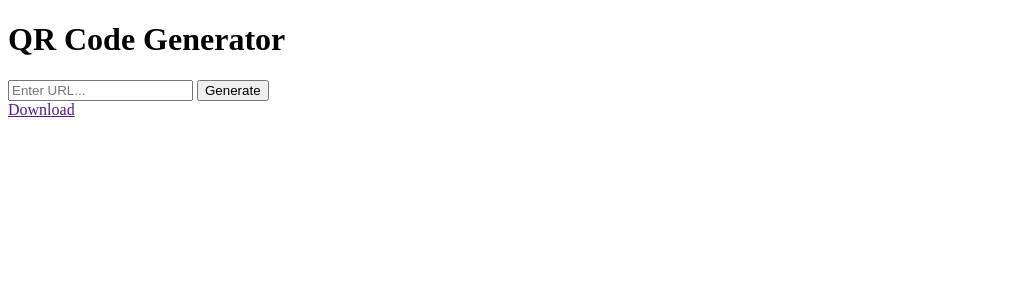
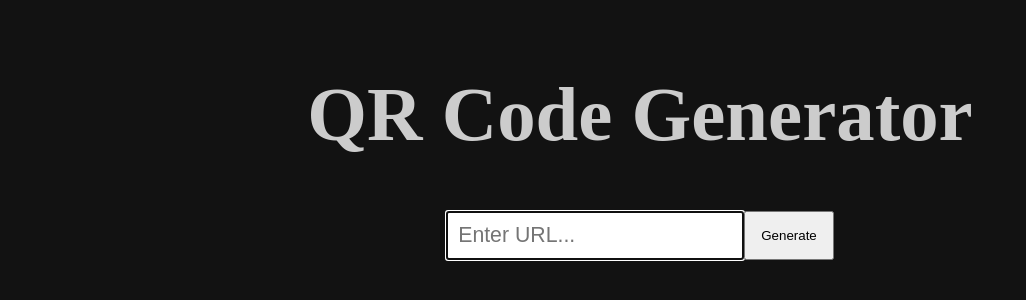
Before and after one commit to JulianIrmer/qr-code-generator, a website: page views/index.html in a window 1280 px wide. Shown: the whole page, without its empty margins (0-1026 px from the left). Drawn offline with Linux system fonts and the light colour scheme.

Commit message:
improve markup and styles

```diff
--- a/views/index.html
+++ b/views/index.html
@@ -13,15 +13,13 @@
             <h1>QR Code Generator</h1>
         </div>
         <div class="action-wrapper">
-            <input class="js-input" type="text" placeholder="Enter URL...">
+            <input class="js-input" autofocus type="text" placeholder="Enter URL...">
             <button class="js-generate">Generate</button>
         </div>
 
         <div class="result-wrapper">
-            <div class="js-result">
-
-            </div>
-            <a href="" class="js-save">Download</a>
+            <div class="js-result"></div>
+            <a href="" class="js-save hidden">Download QR Code</a>
         </div>
     </div>
     <script src="main.js"></script>
--- a/views/main.js
+++ b/views/main.js
@@ -32,6 +32,7 @@ function showCode(data) {
     qrcode.src = data;
     link.download = 'your_qr_code';
     link.href = data;
+    link.classList.remove('hidden');
     container.appendChild(qrcode);
 }
 
--- a/views/style.css
+++ b/views/style.css
@@ -1,15 +1,48 @@
+body {
+    margin: 0;
+    padding: 0;
+    background-color: #121212;
+}
 .wrapper {
-
+    background-color: #121212;
+    color: #cccccc;
+    padding: 20px;
+    margin: 0 auto;
+    text-align: center;
 }
 
 .header {
-
+    font-size: 3vw;;
 }
 
 .action-wrapper {
+    display: flex;
+    justify-content: center;
+}
 
+.js-input {
+    padding: 10px;
+    font-size: 133%;
+}
+
+.js-generate {
+    padding: 15px;
 }
 
 .result-wrapper {
+    margin-top: 30px;
+}
 
+.js-save {
+    display: inline-block;
+    color: #cccccc;
+    text-decoration: underline;
+    font-size: 2vw;
+    margin-top: 0;
+    transition: all 250ms ease-in-out;
 }
+
+.hidden {
+    opacity: 0;
+    margin-top: 30px;
+}
```
